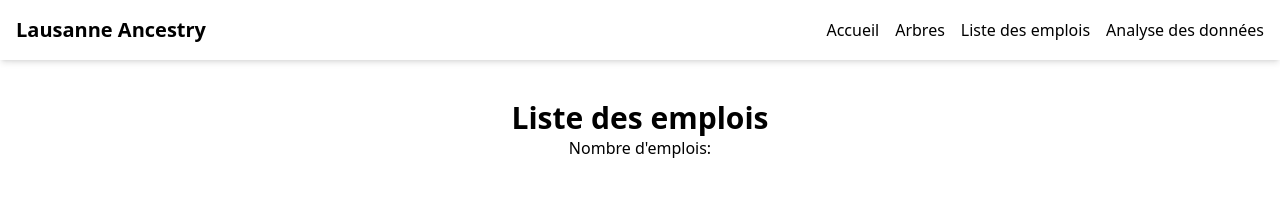
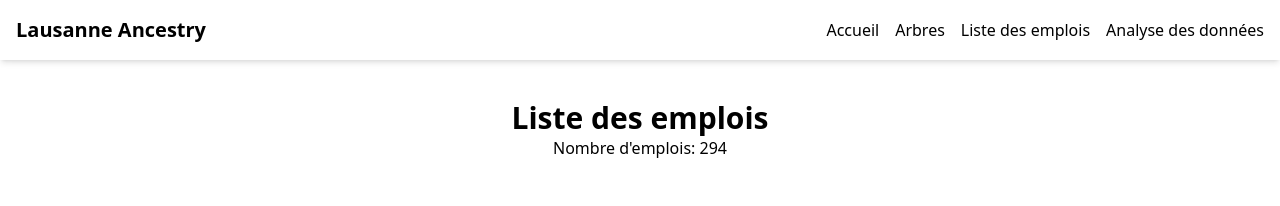
Before and after one commit to LausanneAncestry/LausanneAncestry.github.io, a Vue app: page /jobs in a window 1280 px wide. Shown: the top 206 px of the page. Built offline with nearby package versions, Linux system fonts and the light colour scheme; the HTML template or start-up script is replaced by a standard one.

Commit message:
update job count

```diff
--- a/src/views/JobListView.vue
+++ b/src/views/JobListView.vue
@@ -45,34 +45,19 @@ function scroll() {
     }, 300)
   }
 }
-// const route = useRoute()
-
-// onMounted(() => {
-//   if (route.hash) {
-//     setTimeout(async () => {
-//       await nextTick()
-//       let el = document.querySelector(route.hash)
-//       console.log(el)
-//       if (el) {
-//         el.scrollIntoView({ behavior: 'smooth' })
-//       }
-//     }, 300)
-//   }
-// })
 </script>
 
 <template>
   <main class="flex flex-col items-center">
     <h1 class="text-3xl font-bold mt-10">Liste des emplois</h1>
 
-    <p>Nombre d'emplois: {{ data.jobs.length }}</p>
+    <p>Nombre d'emplois: {{ Object.keys(data.jobs).length }}</p>
 
     <div class="flex flex-col w-screen p-8 gap-4">
       <template v-for="job in data.jobs">
         <div :id="`job-${job.id}`" class="relative -top-[100px] h-0"></div>
         <JobDescription :id="job.id" />
       </template>
-      <!-- <JobDescription :id="job.id" v-for="job in data.jobs" /> -->
     </div>
 
   </main>
```
